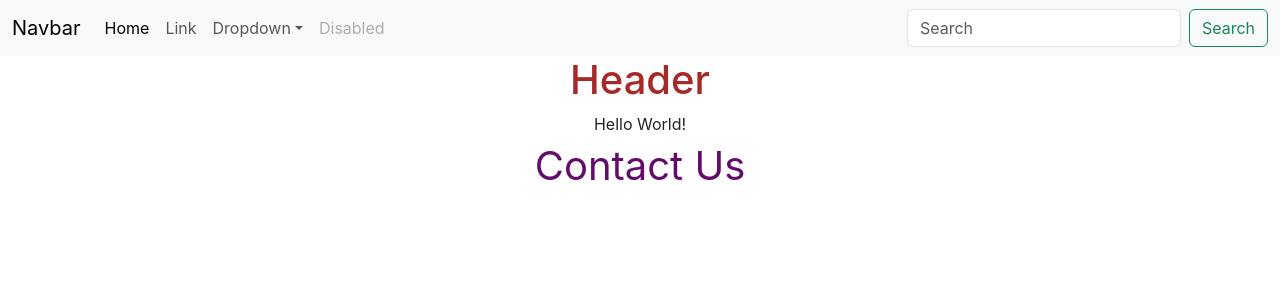
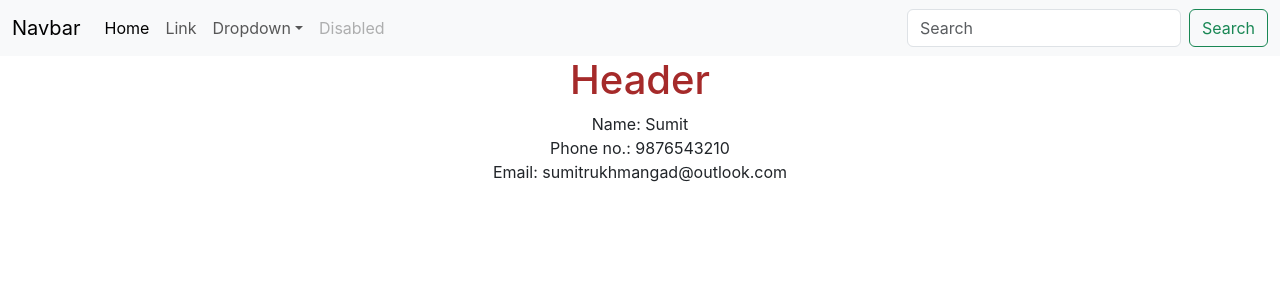
Before and after one commit to Srukhmangad/ClassReactLearning, a React (Create React App) app in the folder client/: page / in a window 1280 px wide. Shown: the top 300 px of the page. Built offline with nearby package versions, Linux system fonts and the light colour scheme.

Commit message:
WIP : adding props

```diff
--- a/client/src/App.js
+++ b/client/src/App.js
@@ -2,8 +2,15 @@
 import './App.css';
 import Hello from './components/Hello';
 import Header from './components/Header';
+import Contactus from './components/Contactus';
 
 function App() {
+  const contactdetails ={
+    name: 'Sumit',
+    phone: '9876543210',
+    email: 'sumitrukhmangad@outlook.com'
+  }
+  const salutation = ['Namaste','Hello','Hola','Bonjour']
   return (
     <div className="App">
       <nav class="navbar navbar-expand-lg bg-body-tertiary">
@@ -43,8 +50,7 @@
   </div>
 </nav>
       <Header></Header>
-      <Hello></Hello>
-      <p style={{color:"rgb(98,12,107)",fontSize:"40px"}}>Contact Us</p>
+      <Contactus name={contactdetails.name} phone={contactdetails.phone} email={contactdetails.email} salutation={salutation}></Contactus>
     </div>
   );
 }
--- /dev/null
+++ b/client/src/components/Contactus.js
@@ -0,0 +1,13 @@
+import React from "react";
+import Hello from "./Hello";
+
+export default function Contactus(props){
+    console.log(props)
+    return(
+        <div>
+            Name: {props.name}<br></br>
+            Phone no.: {props.phone} <br></br>
+            Email: {props.email}<br></br>
+        </div>
+    )
+}
```
